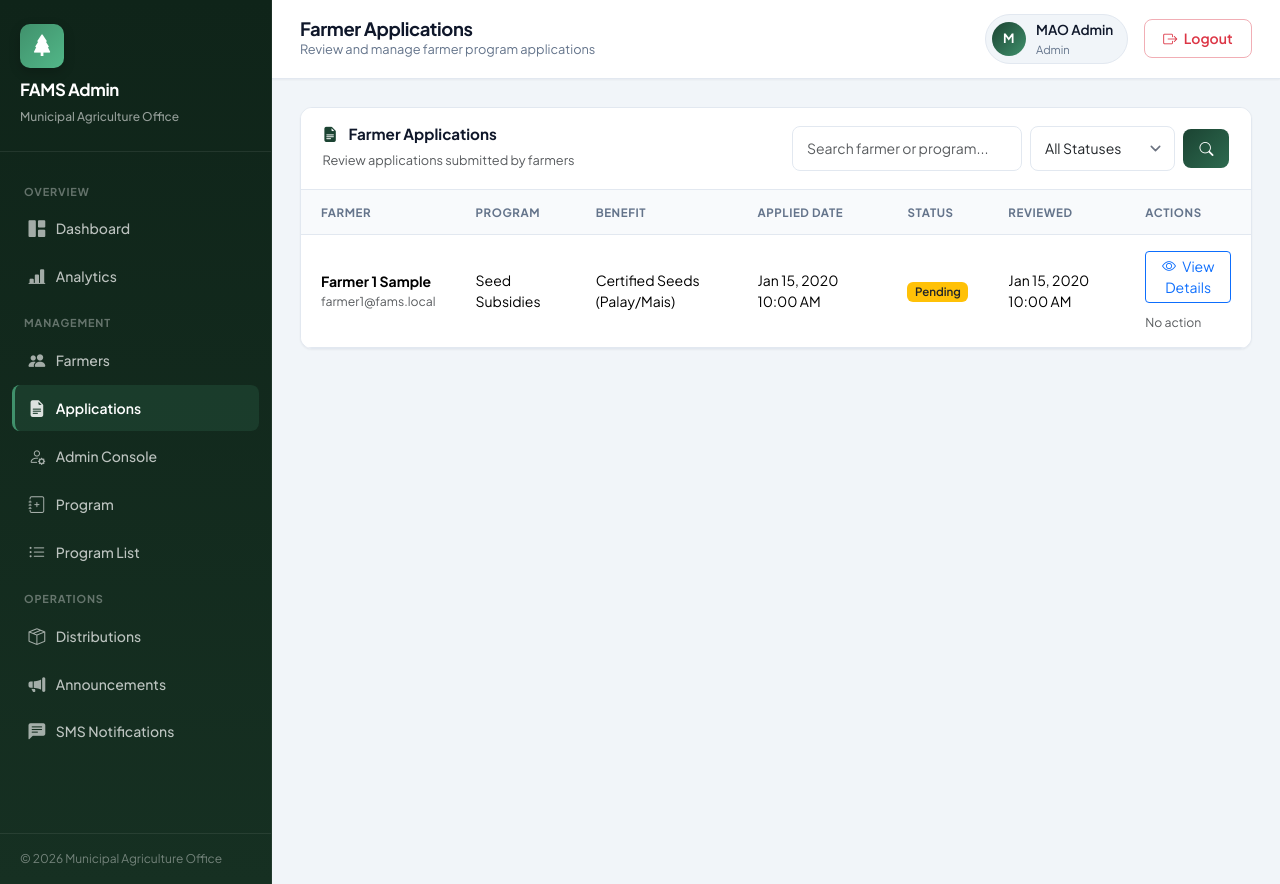
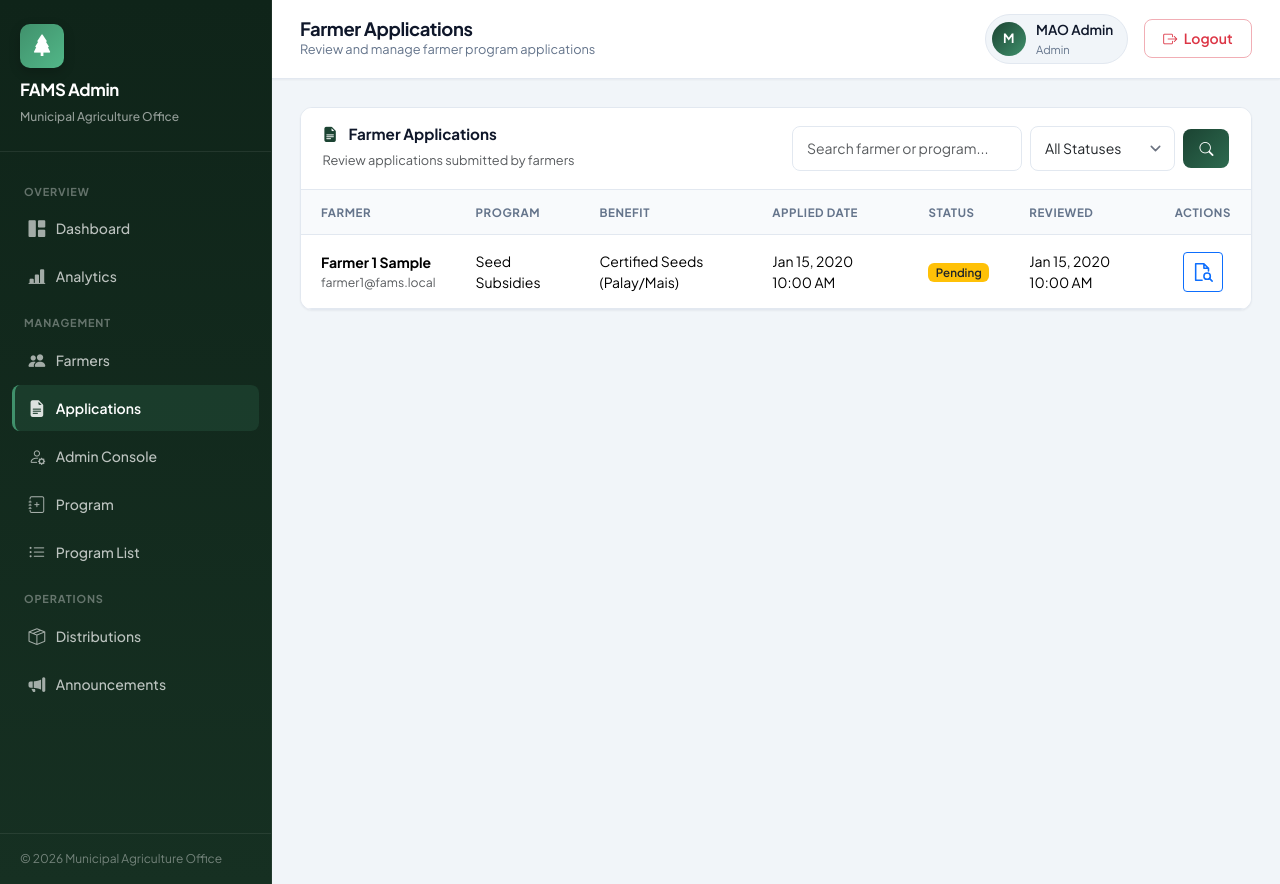
Before and after one commit to chulo0202/capstone, a Laravel app: page /admin/applications in a window 1280 px wide. Run offline with Laravel 12, Linux system fonts and the light colour scheme; a user stored in the database is signed in; data comes from the database, SQL or seed files in the repository; tables that the repository leaves empty hold one stand-in row (values such as "Sample post"); style sheets or scripts are compiled from the project's sources.

Commit message:
Show PCIC as active year-round and simplify admin actions

```diff
--- a/app/Models/Program.php
+++ b/app/Models/Program.php
@@ -10,6 +10,8 @@ use Illuminate\Database\Eloquent\Relations\HasOne;
 
 class Program extends Model
 {
+    public const PCIC_NAME = 'PCIC Crop Insurance';
+
     use HasFactory;
 
     protected $fillable = [
@@ -64,7 +66,7 @@ class Program extends Model
     {
         return $query->whereNull('archived_at')
             ->where(fn (Builder $programs) => $programs->where('is_active', true)
-                ->orWhere('name', 'PCIC Crop Insurance'))
+                ->orWhere('name', self::PCIC_NAME))
             ->with(['eligibilityRule', 'activeBenefits.configurations']);
     }
 
@@ -75,7 +77,7 @@ class Program extends Model
 
     public function isPcicCropInsurance(): bool
     {
-        return $this->name === 'PCIC Crop Insurance';
+        return $this->name === self::PCIC_NAME;
     }
 
     public function distributions(): HasMany
--- a/resources/views/admin/applications.blade.php
+++ b/resources/views/admin/applications.blade.php
@@ -83,7 +83,7 @@
                         <th>Applied Date</th>
                         <th>Status</th>
                         <th>Reviewed</th>
-                        <th>Actions</th>
+                        <th class="text-center">Actions</th>
                     </tr>
                 </thead>
 
@@ -151,20 +151,22 @@
                             </td>
 
                             {{-- Actions --}}
-                            <td>
-                                <div class="mb-2">
-                                   <a
-                                        href="{{ route('admin.applications.show', $application) }}"
-                                        class="btn btn-sm btn-outline-primary"
-                                    >
-                                        <i class="bi bi-eye me-1"></i>
-                                        View Details
-                                    </a>
-                                </div>
+                            <td class="text-center align-middle">
+                                <a href="{{ route('admin.applications.show', $application) }}"
+                                   class="btn btn-sm btn-outline-primary d-inline-flex align-items-center justify-content-center p-2"
+                                   title="View details" aria-label="View application details">
+                                    <svg xmlns="http://www.w3.org/2000/svg" width="22" height="22" viewBox="0 0 24 24"
+                                         fill="none" stroke="currentColor" stroke-width="1.7" stroke-linecap="round"
+                                         stroke-linejoin="round" aria-hidden="true" focusable="false">
+                                        <path d="M11 21H4V3h9l5 5v3M13 3v5h5"/>
+                                        <circle cx="16.5" cy="16.5" r="3.5"/>
+                                        <path d="m19 19 3 3"/>
+                                    </svg>
+                                </a>
 
                                 @if($application->status === 'pending')
 
-                                    <div class="d-flex gap-1">
+                                    <div class="d-flex justify-content-center gap-1 mt-2">
 
                                         {{-- Approve --}}
                                         <form
@@ -203,12 +205,6 @@
                                         </form>
 
                                     </div>
-
-                                @else
-
-                                    <span class="text-muted small">
-                                        No action
-                                    </span>
 
                                 @endif
 
--- a/resources/views/layouts/partials/admin-sidebar-nav.blade.php
+++ b/resources/views/layouts/partials/admin-sidebar-nav.blade.php
@@ -50,8 +50,3 @@
    href="{{ route('admin.announcements.index') }}">
     <i class="bi bi-megaphone-fill"></i> Announcements
 </a>
-
-<a class="fams-nav-link {{ request()->routeIs('admin.sms.*') ? 'active' : '' }}"
-   href="{{ route('admin.sms.index') }}">
-    <i class="bi bi-chat-left-text-fill"></i> SMS Notifications
-</a>
```
Also changed, not shown: app/Http/Controllers/Admin/ProgramController.php (+13 -25 lines), resources/views/admin/programs.blade.php (+7 -2 lines), resources/views/admin/programs/show.blade.php (+15 -3 lines), tests/Feature/BenefitRecommendationScheduleTest.php (+4 -1 lines).
